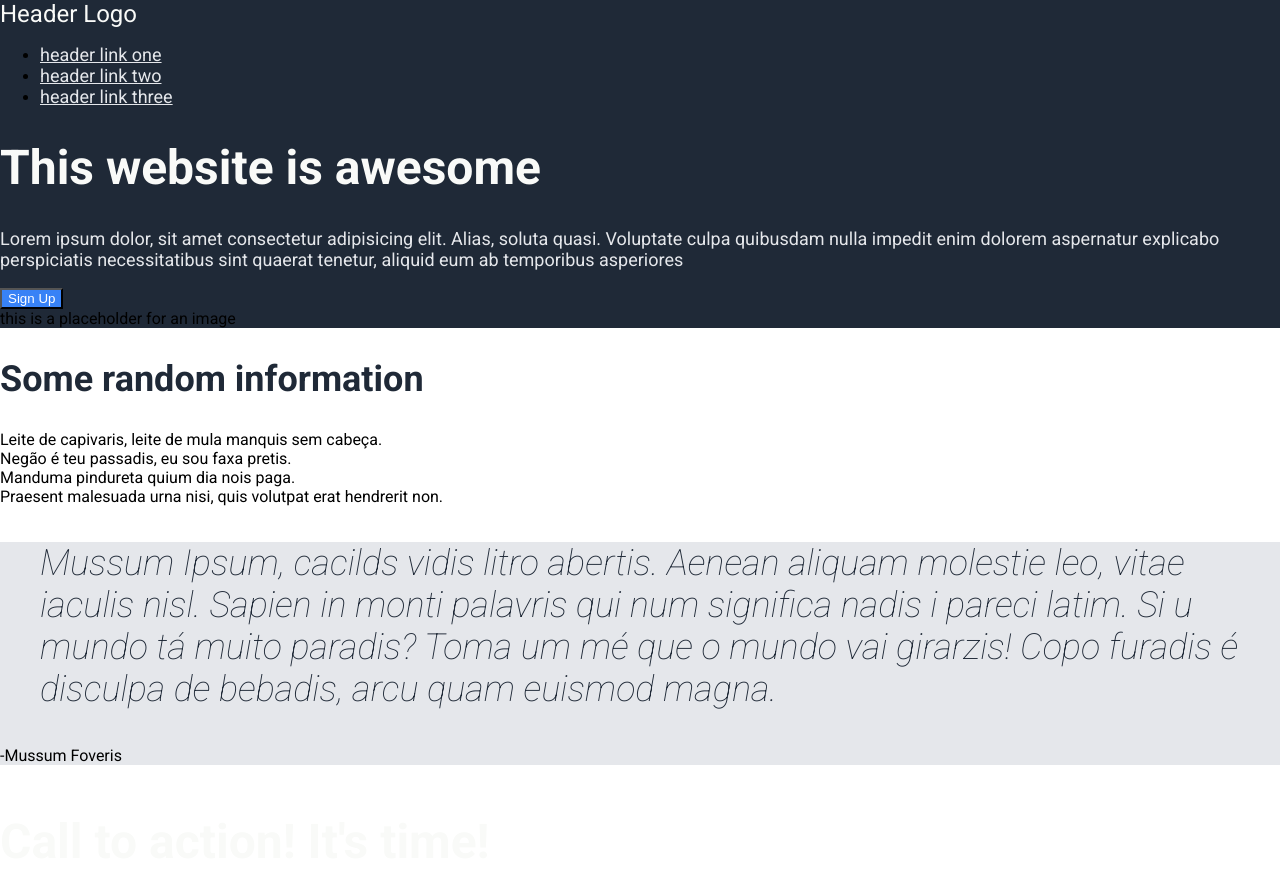
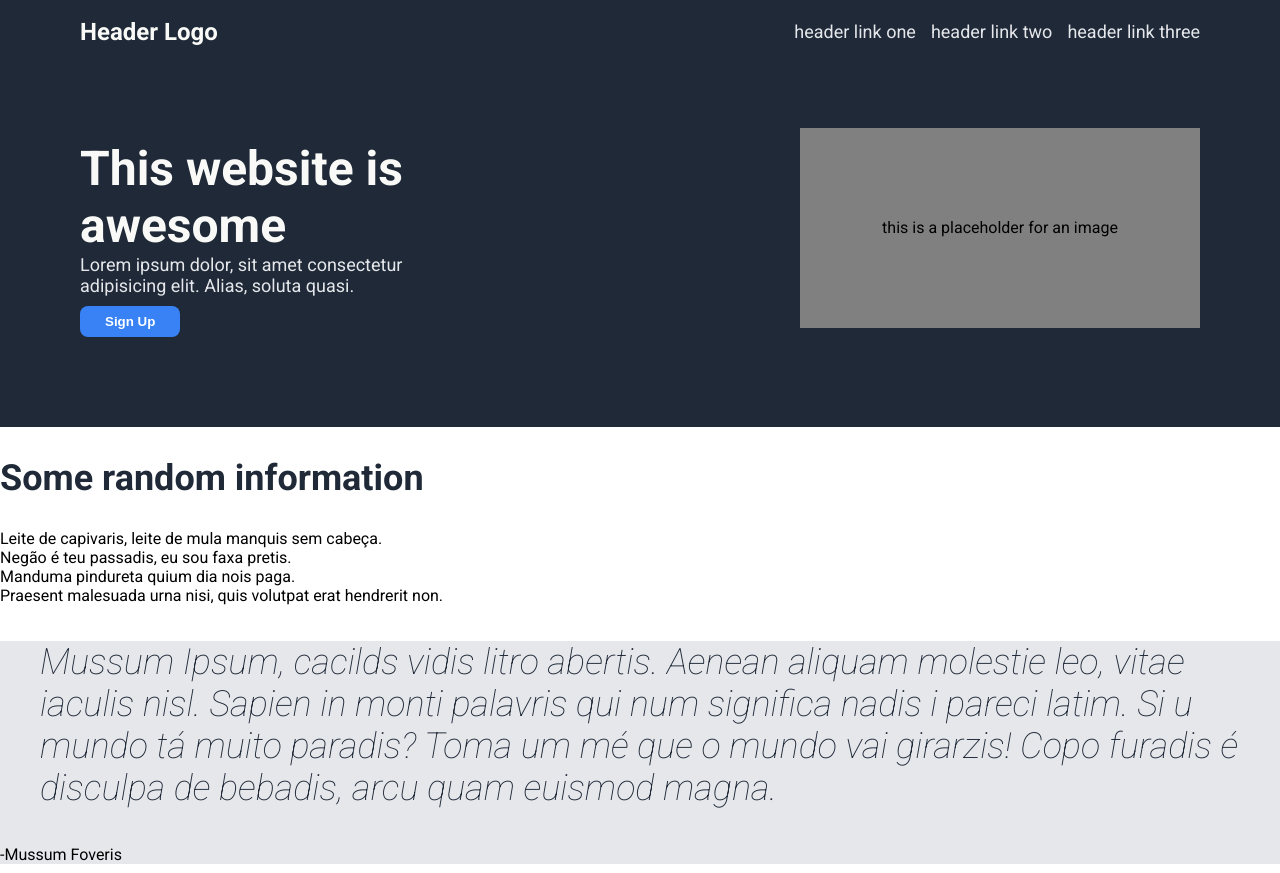
Before and after one commit to luanhmilano/landing-page-top, a plain HTML site: page index.html in a window 1280 px wide. Shown: the top 873 px of the page. Drawn offline with Linux system fonts and the light colour scheme.

Commit message:
Style header
- header image text wrapped in a <p> tag
- first styles on header, layout's based

```diff
--- a/index.html
+++ b/index.html
@@ -21,11 +21,11 @@
         <div class="header-content">
             <div class="header-text">
                 <h1 class="title">This website is awesome</h1>
-                <p class="subtitle">Lorem ipsum dolor, sit amet consectetur adipisicing elit. Alias, soluta quasi. Voluptate culpa quibusdam nulla impedit enim dolorem aspernatur explicabo perspiciatis necessitatibus sint quaerat tenetur, aliquid eum ab temporibus asperiores</p>
+                <p class="subtitle">Lorem ipsum dolor, sit amet consectetur adipisicing elit. Alias, soluta quasi.</p>
                 <button class="sign-up">Sign Up</button>
             </div>
             <div class="header-image">
-                this is a placeholder for an image
+                <p>this is a placeholder for an image</p>
             </div>
         </div>
     </header>
--- a/style.css
+++ b/style.css
@@ -4,6 +4,8 @@ body {
     margin: 0;
     height: 100vh;
     font-family: "Roboto", sans-serif;
+    display: flex;
+    flex-direction: column;
 }
 
 /* HEADER */
@@ -12,15 +14,52 @@ header, footer {
     background-color: #1f2937;
 }
 
+header {
+    display: flex;
+    flex-direction: column;
+    padding: 80px 80px;
+    padding-top: 5px;
+}
+
+ul {
+    display: flex;
+    list-style: none;
+    gap: 15px
+}
+
+a {
+    text-decoration: none;
+}
+
+.header-top {
+    display: flex;
+    justify-content: space-between;
+    align-items: center;
+}
+
 .header-logo {
     font-size: 24px;
     color: #f9faf8;
+    font-weight: bold;
+}
+
+.header-content {
+    display: flex;
+    justify-content: space-between;
+    align-items: center;
+    margin-top: 50px;
+}
+
+.header-text {
+    width: 400px;
+    margin-right: 20px;
 }
 
 .title {
     font-size: 48px;
     font-weight: bolder;
     color: #f9faf8;
+    margin-bottom: 0;
 }
 
 a, .subtitle {
@@ -28,9 +67,27 @@ a, .subtitle {
     color: #e5e7eb;
 }
 
+.subtitle {
+    margin: 0;
+}
+
 .sign-up {
     background-color: #3882f6;
     color: #fff;
+    padding: 8px 25px;
+    margin: 10px 0;
+    border: none;
+    font-weight: bold;
+    border-radius: 8px;
+}
+
+.header-image {
+    width: 400px;
+    height: 200px;
+    background-color: grey;
+    display: flex;
+    justify-content: center;
+    align-items: center;
 }
 
 /* MAIN */
```
